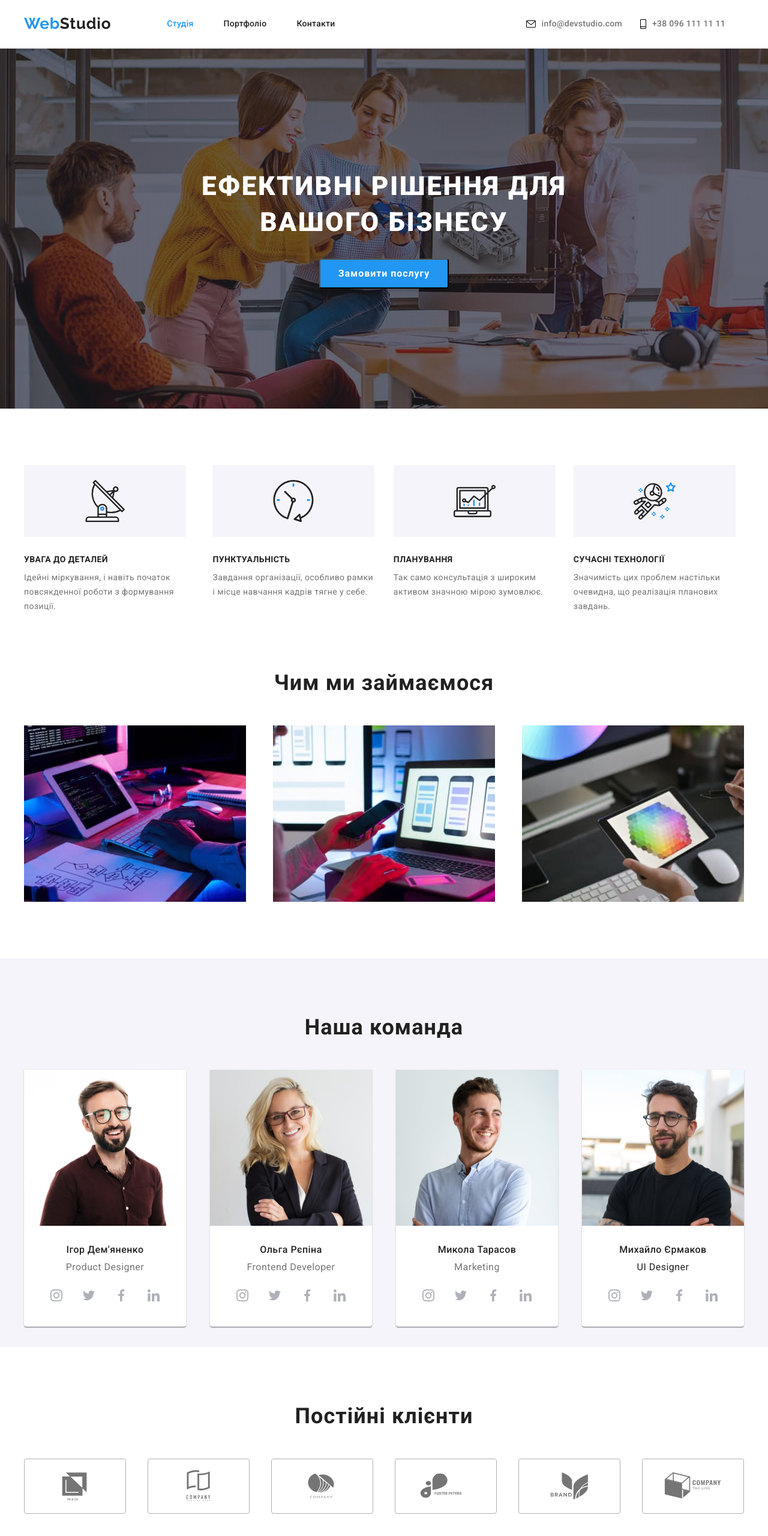
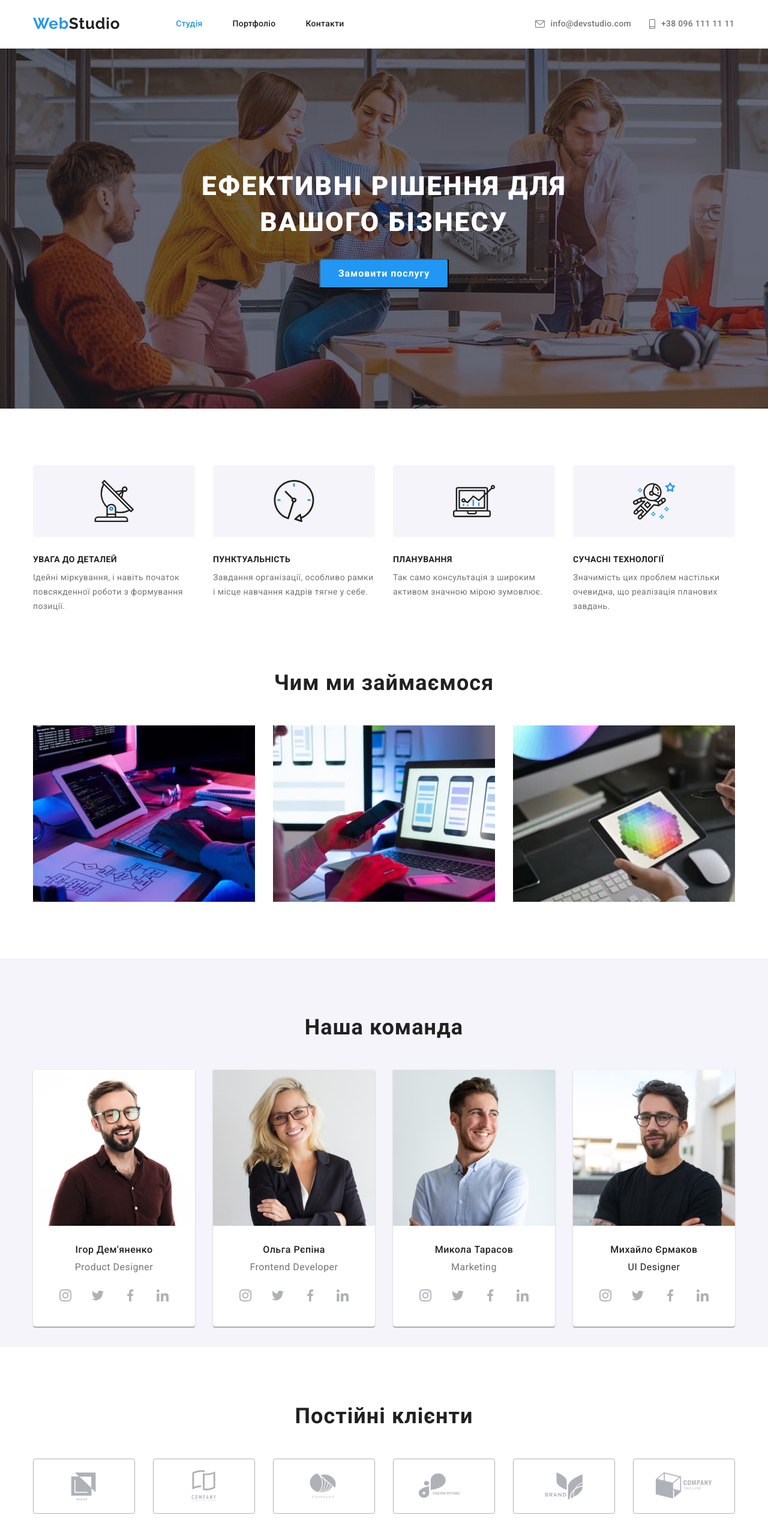
Before and after one commit to Cryosphere/goit-markup-hw-04, a plain HTML site: page index.html in a window 1280 px wide. Shown: the top 2560 px of the page at 60% size. Drawn offline with nearby package versions, Linux system fonts and the light colour scheme.

Commit message:
Update styles.css

```diff
--- a/css/styles.css
+++ b/css/styles.css
@@ -42,7 +42,7 @@ ul{
 }
 
 .container{
-    width: 1230px;
+    width: 1200px;
     margin-right: auto;
     margin-left: auto;
     padding: 0 15px;
@@ -137,6 +137,9 @@ ul{
     color:var(--text-color);
 }
 
+.contact-icon{
+    fill:currentColor;
+}
 .contacts-mail:hover, .contacts-mail:focus, .contacts-phone:hover, .contacts-phone:focus{
     color: var(--accent-color);
 }
@@ -214,6 +217,7 @@ ul{
 
 .features-list-item:not(:last-child){
     margin-right: 30px;
+
 }
 
 .features-icon{
@@ -224,6 +228,7 @@ ul{
     align-items: center;
     background-color:#F5F4FA;
     margin-bottom: 30px;
+    border-radius: 4px;
 }
 
 .features-header{
@@ -282,7 +287,7 @@ ul{
     justify-content: space-between;
 }
 .command-header{
-        padding-bottom: 50px;
+        margin-bottom: 50px;
         font-size: 36px;
         line-height: 1.17;
         text-align: center;
@@ -357,12 +362,12 @@ ul{
 .card-social-icon{
     fill:#AFB1B8;
 }
-.social-link:hover .card-social-icon{
+.social-link:hover .card-social-icon, .social-link:focus .card-social-icon{
 
     fill: #FFFFFF;
 }
 
-.social-link:hover{
+.social-link:hover, .social-link:focus{
     background-color: #2196F3;
 }
 
@@ -374,7 +379,7 @@ ul{
 }
 
 .partners-header{
-    padding-bottom: 50px;
+    margin-bottom: 50px;
     font-size: 36px;
     line-height: 1.17;
     text-align: center;
@@ -410,7 +415,7 @@ ul{
 }
 
 .client-logo{
-    fill:var(--text-color);
+    fill:#AFB1B8;
 }
 
 /* Gallery styles */
@@ -518,7 +523,7 @@ ul{
 .container-footer{
     display: flex;
     align-items: baseline;
-    width: 1230px;
+    width: 1200px;
         margin-right: auto;
         margin-left: auto;
         padding: 0 15px;
```
